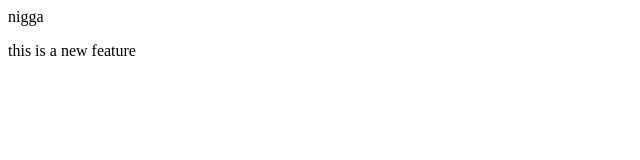
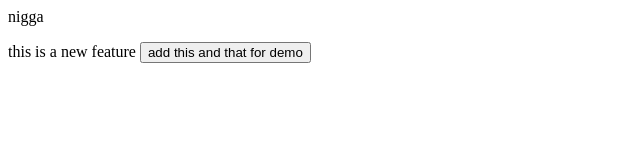
Before and after one commit to faizanfareedkhan/localrepo, a plain HTML site: page index.html in a window 1280 px wide. Shown: the whole page, without its empty margins (0-640 px from the left). Drawn offline with Linux system fonts and the light colour scheme.

```diff
--- a/index.html
+++ b/index.html
@@ -1,2 +1,2 @@
 <p>nigga</p>
-<p>this is a new feature</p>
+<p>this is a new feature <button>add this and that for demo</button></p>
```
